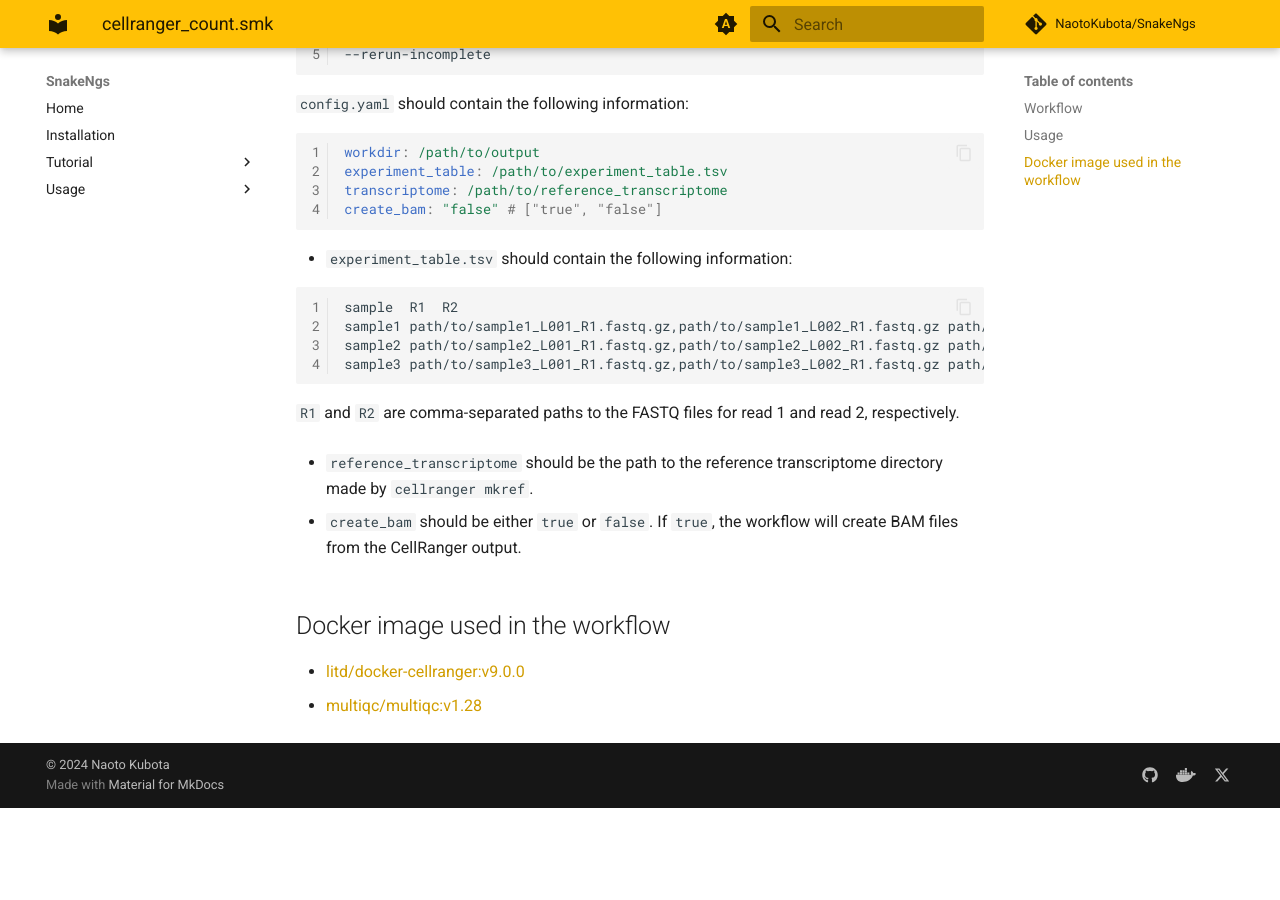
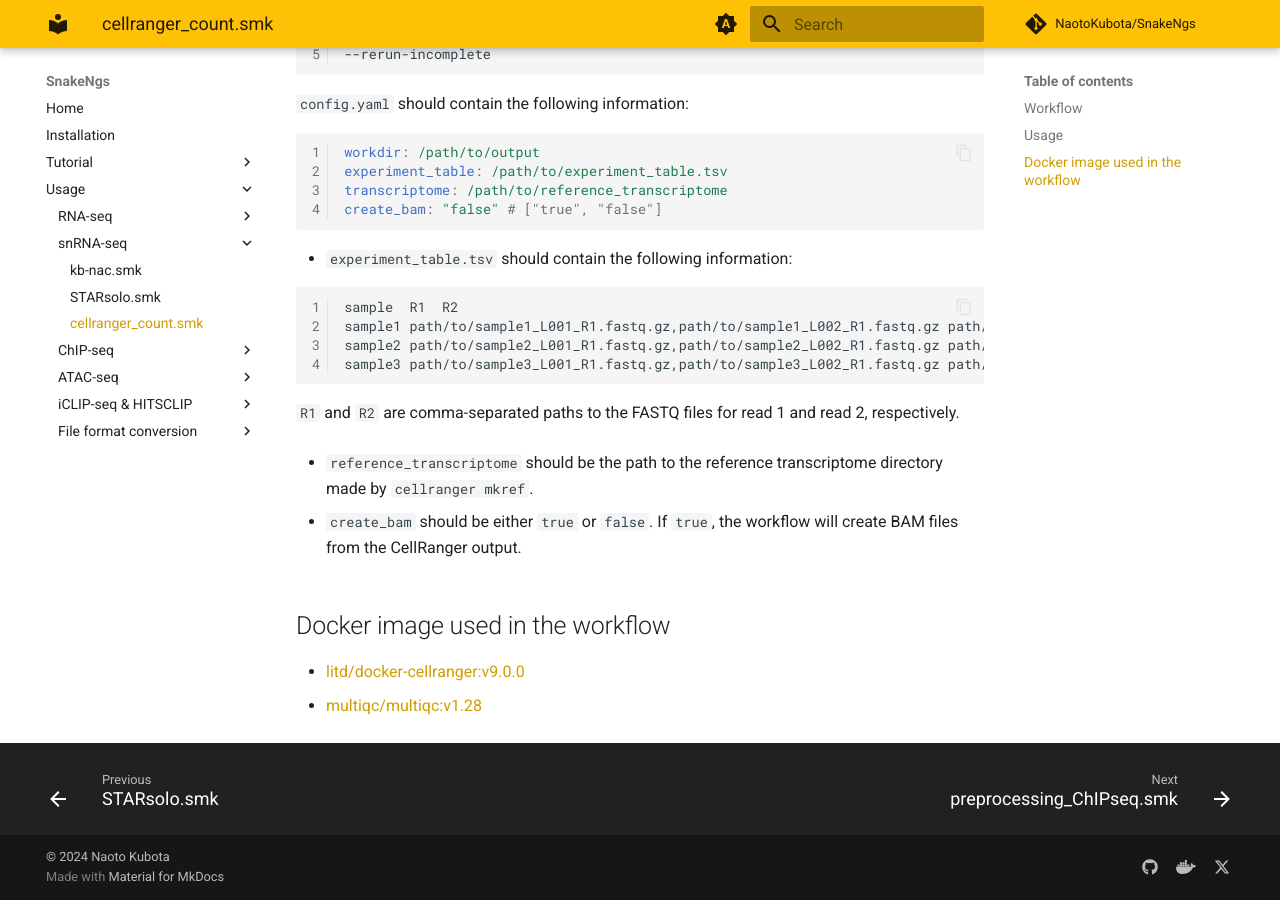
Before and after one commit to NaotoKubota/SnakeNgs, an MkDocs documentation site: the page built from docs/usage/cellranger_count.md, in a window 1280 px wide and 900 px high, scrolled down 841 px. Built offline with MkDocs 1.6.1 and Material for MkDocs 9.7.7, drawn with Linux system fonts in a browser that asks for light colours; comment, search, counter and statistics services are not loaded; before the commit the page ends 1649 px from its top, so only the background shows below that.

Commit message:
feat: add STARsolo and cellranger_count usage documentation to navigation

```diff
--- a/mkdocs.yml
+++ b/mkdocs.yml
@@ -95,6 +95,8 @@ nav:
     - LeafCutter.smk: usage/LeafCutter.md
   - snRNA-seq:
     - kb-nac.smk: usage/kb-nac.md
+    - STARsolo.smk: usage/STARsolo.md
+    - cellranger_count.smk: usage/cellranger_count.md
   - ChIP-seq:
     - preprocessing_ChIPseq.smk: usage/preprocessing_ChIPseq.md
     - preprocessing_ChIPseq_single.smk: usage/preprocessing_ChIPseq_single.md
@@ -103,6 +105,7 @@ nav:
     - callpeak_ATACseq.smk: usage/callpeak_ATACseq.md
     - differential_ATACseq.smk: usage/differential_ATACseq.md
     - footprinting_ATACseq.smk: usage/footprinting_ATACseq.md
+    - footprinting_timeseries_ATACseq.smk: usage/footprinting_timeseries_ATACseq.md
   - iCLIP-seq & HITSCLIP:
     - preprocessing_iCLIPseq.smk: usage/preprocessing_iCLIPseq.md
     - preprocessing_HITSCLIP.smk: usage/preprocessing_HITSCLIP.md
```
